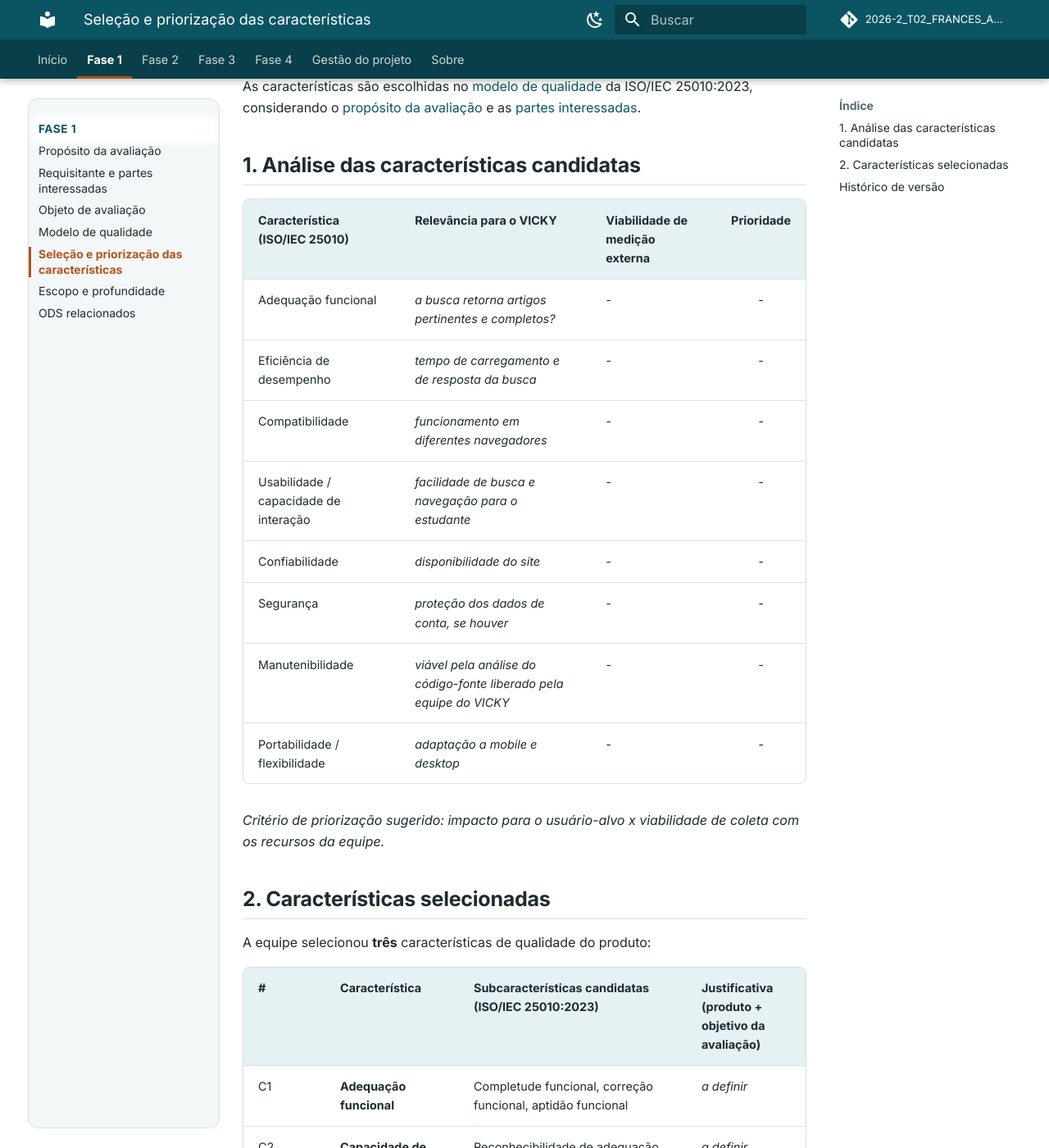
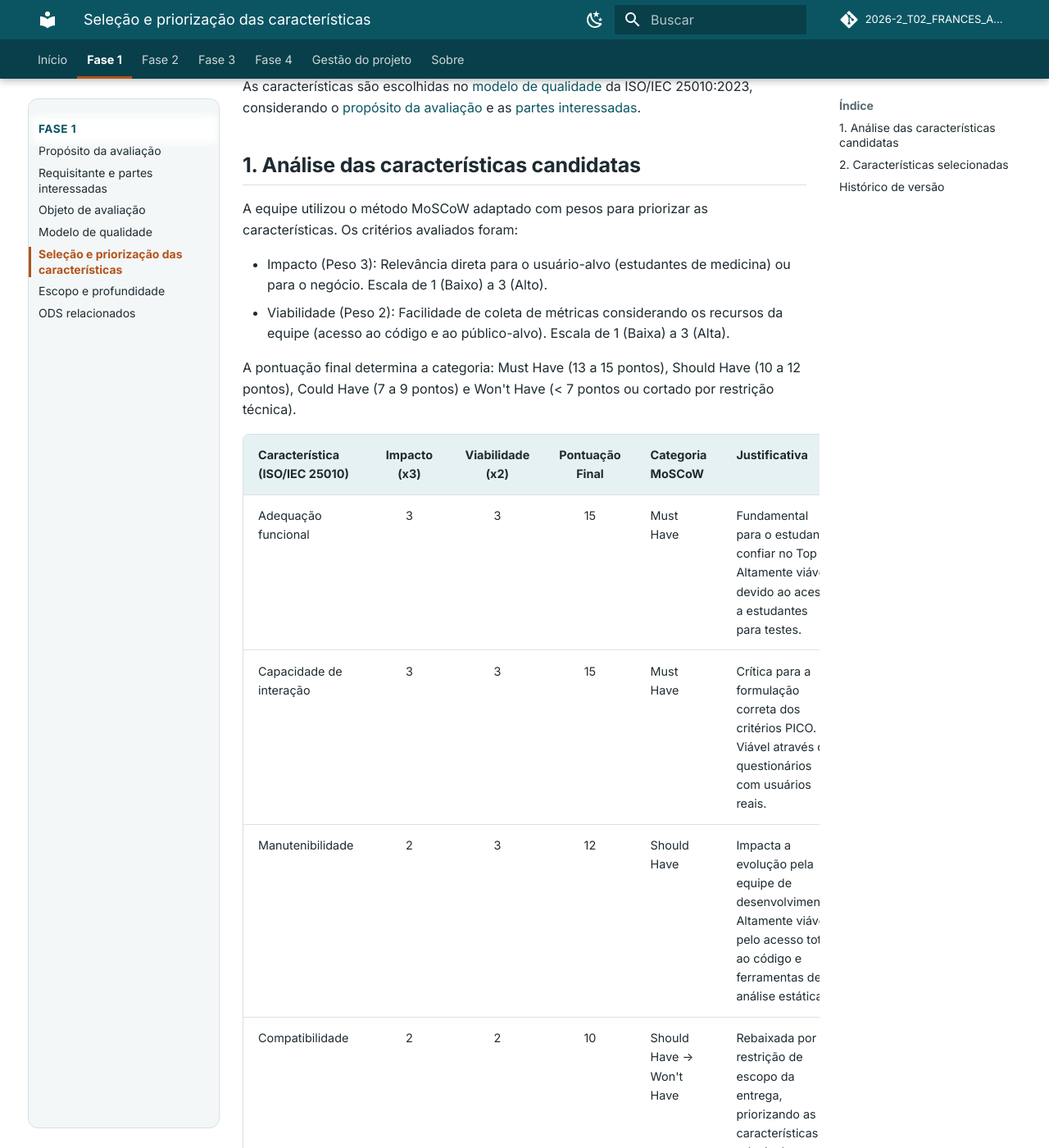
Before and after one commit to FCTE-Qualidade-de-Software-1/2026-2_T02_FRANCES_ALLEN, an MkDocs documentation site: the page built from docs/fase-1/caracteristicas.md, in a window 1280 px wide and 1400 px high, scrolled down 217 px. Shown: the whole window at 82% size. Built offline with MkDocs 1.6.1 and Material for MkDocs 9.7.7, drawn with Linux system fonts in a browser that asks for light colours; comment, search, counter and statistics services are not loaded; some of the changed text lies outside the part shown.

Commit message:
aplica método MoSCoW com pesos na priorização das características

```diff
--- a/docs/fase-1/caracteristicas.md
+++ b/docs/fase-1/caracteristicas.md
@@ -4,18 +4,24 @@ As características são escolhidas no [modelo de qualidade](modelo-de-qualidade
 
 ## 1. Análise das características candidatas
 
-| Característica (ISO/IEC 25010) | Relevância para o VICKY | Viabilidade de medição externa | Prioridade |
-|-------------------------------|-------------------------|--------------------------------|:----------:|
-| Adequação funcional | _a busca retorna artigos pertinentes e completos?_ | _-_ | _-_ |
-| Eficiência de desempenho | _tempo de carregamento e de resposta da busca_ | _-_ | _-_ |
-| Compatibilidade | _funcionamento em diferentes navegadores_ | _-_ | _-_ |
-| Usabilidade / capacidade de interação | _facilidade de busca e navegação para o estudante_ | _-_ | _-_ |
-| Confiabilidade | _disponibilidade do site_ | _-_ | _-_ |
-| Segurança | _proteção dos dados de conta, se houver_ | _-_ | _-_ |
-| Manutenibilidade | _viável pela análise do código-fonte liberado pela equipe do VICKY_ | _-_ | _-_ |
-| Portabilidade / flexibilidade | _adaptação a mobile e desktop_ | _-_ | _-_ |
+A equipe utilizou o método MoSCoW adaptado com pesos para priorizar as características. Os critérios avaliados foram:
 
-_Critério de priorização sugerido: impacto para o usuário-alvo x viabilidade de coleta com os recursos da equipe._
+- Impacto (Peso 3): Relevância direta para o usuário-alvo (estudantes de medicina) ou para o negócio. Escala de 1 (Baixo) a 3 (Alto).
+- Viabilidade (Peso 2): Facilidade de coleta de métricas considerando os recursos da equipe (acesso ao código e ao público-alvo). Escala de 1 (Baixa) a 3 (Alta).
+
+A pontuação final determina a categoria: Must Have (13 a 15 pontos), Should Have (10 a 12 pontos), Could Have (7 a 9 pontos) e Won't Have (< 7 pontos ou cortado por restrição técnica).
+
+| Característica (ISO/IEC 25010) | Impacto (x3) | Viabilidade (x2) | Pontuação Final | Categoria MoSCoW | Justificativa |
+|-------------------------------|:---:|:---:|:---:|:---|---|
+| Adequação funcional | 3 | 3 | 15 | Must Have | Fundamental para o estudante confiar no Top N. Altamente viável devido ao acesso a estudantes para testes. |
+| Capacidade de interação | 3 | 3 | 15 | Must Have | Crítica para a formulação correta dos critérios PICO. Viável através de questionários com usuários reais. |
+| Manutenibilidade | 2 | 3 | 12 | Should Have | Impacta a evolução pela equipe de desenvolvimento. Altamente viável pelo acesso total ao código e ferramentas de análise estática. |
+| Compatibilidade | 2 | 2 | 10 | Should Have → Won't Have | Rebaixada por restrição de escopo da entrega, priorizando as 3 características principais. |
+| Eficiência de desempenho | 2 | 1 | 8 | Could Have → Won't Have | Baixa viabilidade pois depende da latência e instabilidade de APIs externas. |
+| Portabilidade / flexibilidade | 2 | 1 | 8 | Could Have → Won't Have | O foco atual do produto é o uso em desktop para pesquisa acadêmica. |
+| Segurança | 1 | 1 | 5 | Won't Have | Exigiria testes de intrusão complexos, fora do escopo da disciplina. |
+| Confiabilidade | 1 | 1 | 5 | Won't Have | Exigiria simulação de queda de fontes externas (PubMed, Scholar), inviável no momento. |
+
 
 ## 2. Características selecionadas
 
@@ -23,11 +29,9 @@ A equipe selecionou **três** características de qualidade do produto:
 
 | # | Característica | Subcaracterísticas candidatas (ISO/IEC 25010:2023) | Justificativa (produto + objetivo da avaliação) |
 |---|----------------|----------------------------------------------------|-------------------------------------------------|
-| C1 | **Adequação funcional** | Completude funcional, correção funcional, aptidão funcional | _a definir_ |
-| C2 | **Capacidade de interação** | Reconhecibilidade de adequação, capacidade de aprendizado, operabilidade, proteção contra erro do usuário, engajamento do usuário, inclusividade, assistência ao usuário, autodescritividade | _a definir_ |
-| C3 | **Manutenibilidade** | Modularidade, reusabilidade, analisabilidade, modificabilidade, testabilidade | _a definir_ |
-
-_Definir quais subcaracterísticas serão o foco de cada objetivo GQM e justificar a escolha._
+| C1 | **Adequação funcional** | Completude funcional e Correção funcional | O VICKY promete poupar o tempo de pesquisa filtrando artigos metodologicamente relevantes. Avaliar a correção e completude garante que o pipeline de LLM e as integrações (PubMed/Scholar) entregam o valor prometido sem falhas nas regras de negócio. |
+| C2 | **Capacidade de interação** | Operabilidade, Proteção contra erro do usuário e Autodescritividade | Estudantes de medicina precisam configurar critérios complexos (PICO) para iniciar uma revisão. A interface deve guiar o usuário na parametrização correta e na interpretação clara do "Quality Score" para evitar erros no uso dos créditos pagos. |
+| C3 | **Manutenibilidade** | Modularidade, Analisabilidade e Modificabilidade | O sistema possui um orquestrador assíncrono complexo (`pipeline.py`) e integrações externas instáveis por natureza (LLMs, scrapers). Avaliar a modularidade e analisabilidade do código Python garante que os desenvolvedores consigam atualizar as fontes de busca e os prompts facilmente no futuro.  |
 
 !!! info "Acesso ao código-fonte"
     A equipe que desenvolveu o VICKY, e que continua ativa no projeto, liberou o acesso ao produto. Com isso, o grupo tem **todo o código-fonte** disponível para análise. Esse acesso torna viável avaliar a **manutenibilidade** por análise estática e inspeção do código, além das características observáveis no uso do produto.
@@ -42,3 +46,4 @@ Cada característica selecionada dá origem a um objetivo GQM na [Fase 2](../fas
 | 0.2 | 05/10/2026 | Registro das características selecionadas | Gabriel Fae | - |
 | 0.3 | 05/10/2026 | Registro do acesso ao código-fonte | Gabriel Fae | - |
 | 0.4 | 16/10/2026 | Propósito, escopo, norma e rastreabilidade movidos para páginas próprias | Gabriel Fae | - |
+| 0.5 | 18/10/2026 | Aplicação do método MoSCoW e inclusão de justificativas com foco no público-alvo | Guilherme Moura | - |
```
